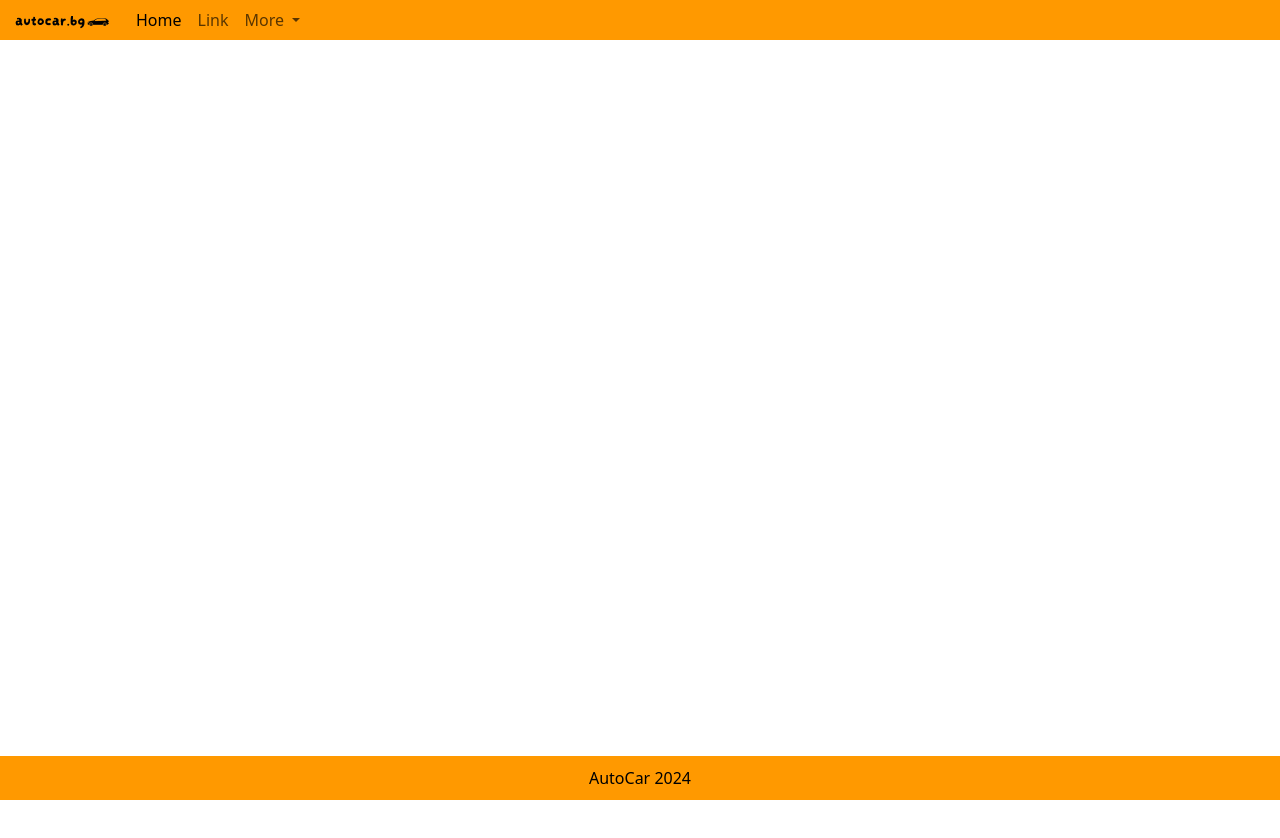
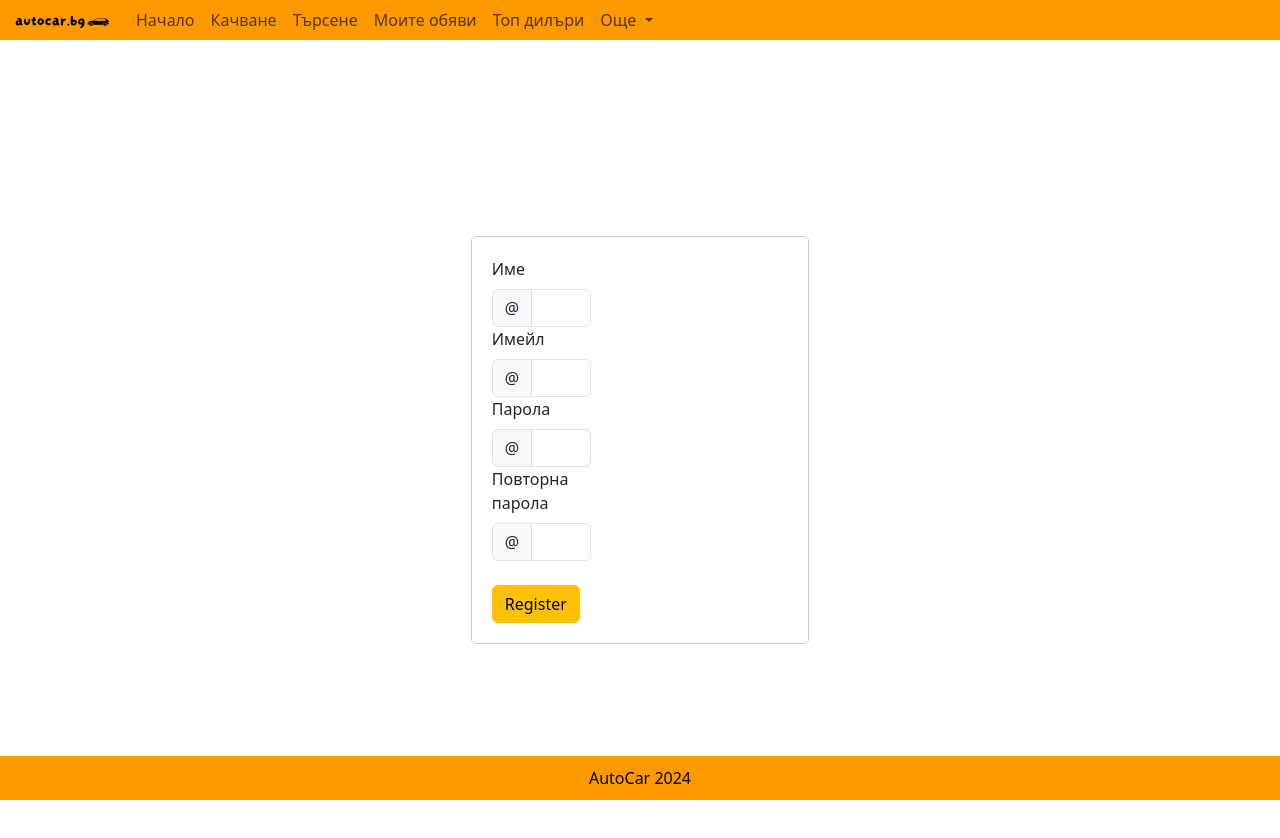
Before and after one commit to vadiimXD/autocar.bg, an Angular app in the folder autocar/: page /register in a window 1280 px wide. Before the commit this address led to /. Before the commit the page ends 800 px from the top, so only its background shows below. Built offline with nearby package versions, Linux system fonts and the light colour scheme.

Commit message:
added register page

```diff
--- a/autocar/src/app/app-routing.module.ts
+++ b/autocar/src/app/app-routing.module.ts
@@ -1,9 +1,13 @@
 import { NgModule } from '@angular/core';
 import { RouterModule, Routes } from '@angular/router';
 import { HomeComponent } from './public/home/home.component';
+import { RegisterComponent } from './auth/register/register.component';
+import { LoginComponent } from './auth/login/login.component';
 
 const routes: Routes = [
-  { path: "", component: HomeComponent }
+  { path: "", component: HomeComponent },
+  { path: "register", component: RegisterComponent },
+  { path: "login", component: LoginComponent },
 ];
 
 @NgModule({
--- /dev/null
+++ b/autocar/src/app/auth/login/login.component.html
@@ -0,0 +1 @@
+<p>login works!</p>
--- /dev/null
+++ b/autocar/src/app/auth/register/register.component.css
@@ -0,0 +1,24 @@
+form {
+
+    padding: 20px;
+    border: 1px solid #ccc;
+    border-radius: 5px;
+}
+
+form > .test {
+
+}
+
+
+section {
+
+    display: flex;
+    justify-content: center;
+    align-items: center;
+    height: 100vh;
+}
+
+h1 {
+    text-align: center;
+    display: flex;
+}
--- /dev/null
+++ b/autocar/src/app/auth/register/register.component.html
@@ -0,0 +1,42 @@
+<section>
+    <form>
+        <div class="col-md-4">
+            <label for="validationDefaultUsername" class="form-label">Име</label>
+            <div class="input-group">
+                <span class="input-group-text" id="inputGroupPrepend2">@</span>
+                <input type="text" class="form-control" id="validationDefaultUsername"
+                    aria-describedby="inputGroupPrepend2" required>
+            </div>
+        </div>
+
+        <div class="col-md-4">
+            <label for="validationDefaultUsername" class="form-label">Имейл</label>
+            <div class="input-group">
+                <span class="input-group-text" id="inputGroupPrepend2">@</span>
+                <input type="text" class="form-control" id="validationDefaultUsername"
+                    aria-describedby="inputGroupPrepend2" required>
+            </div>
+        </div>
+
+        <div class="col-md-4">
+            <label for="validationDefaultUsername" class="form-label">Парола</label>
+            <div class="input-group">
+                <span class="input-group-text" id="inputGroupPrepend2">@</span>
+                <input type="text" class="form-control" id="validationDefaultUsername"
+                    aria-describedby="inputGroupPrepend2" required>
+            </div>
+        </div>
+
+        <div class="col-md-4">
+            <label for="validationDefaultUsername" class="form-label">Повторна парола</label>
+            <div class="input-group">
+                <span class="input-group-text" id="inputGroupPrepend2">@</span>
+                <input type="text" class="form-control" id="validationDefaultUsername"
+                    aria-describedby="inputGroupPrepend2" required>
+            </div>
+        </div>
+        <br>
+        <button type="submit" class="btn btn-warning">Register</button>
+    </form>
+
+</section>
--- a/autocar/src/app/core/header/header.component.html
+++ b/autocar/src/app/core/header/header.component.html
@@ -8,23 +8,37 @@
         <div class="collapse navbar-collapse" id="navbarSupportedContent">
             <ul class="navbar-nav me-auto mb-2 mb-lg-0">
                 <li class="nav-item">
-                    <a class="nav-link active" aria-current="page" routerLink=""> Home</a>
+                    <a class="nav-link" aria-current="page" routerLink="">Начало</a>
                 </li>
+
                 <li class="nav-item">
-                    <a class="nav-link">Link</a>
+                    <a class="nav-link" routerLink="">Качване</a>
                 </li>
-                <li class="nav-item dropdown " class="float-right">
+
+                <li class="nav-item">
+                    <a class="nav-link" routerLink="">Търсене</a>
+                </li>
+
+                <li class="nav-item">
+                    <a class="nav-link" routerLink="">Моите обяви</a>
+                </li>
+
+                <li class="nav-item">
+                    <a class="nav-link" routerLink="">Топ дилъри</a>
+                </li>
+
+                <li class="nav-item dropdown">
                     <a class="nav-link dropdown-toggle" href="#" role="button" data-bs-toggle="dropdown"
                         aria-expanded="false">
-                        More
+                        Още
                     </a>
                     <ul class="dropdown-menu">
-                        <li><a class="dropdown-item" href="#">Action</a></li>
-                        <li><a class="dropdown-item" href="#">Another action</a></li>
+                        <li><a class="dropdown-item" routerLink="register">Регистрация</a></li>
+                        <li><a class="dropdown-item" routerLink="login">Влизане</a></li>
                         <li>
                             <hr class="dropdown-divider">
                         </li>
-                        <li><a class="dropdown-item" href="#">Something else here</a></li>
+                        <li><a class="dropdown-item" routerLink="logout">Излизане</a></li>
                     </ul>
                 </li>
 
```
Also changed, not shown: autocar/src/app/auth/auth.module.ts (+8 -2 lines), autocar/src/app/auth/login/login.component.ts (added, +10 -0 lines), autocar/src/app/auth/register/register.component.ts (added, +10 -0 lines), autocar/src/app/auth/login/login.component.css (added), 1 other file (tests, documents, lock files or other folders).
